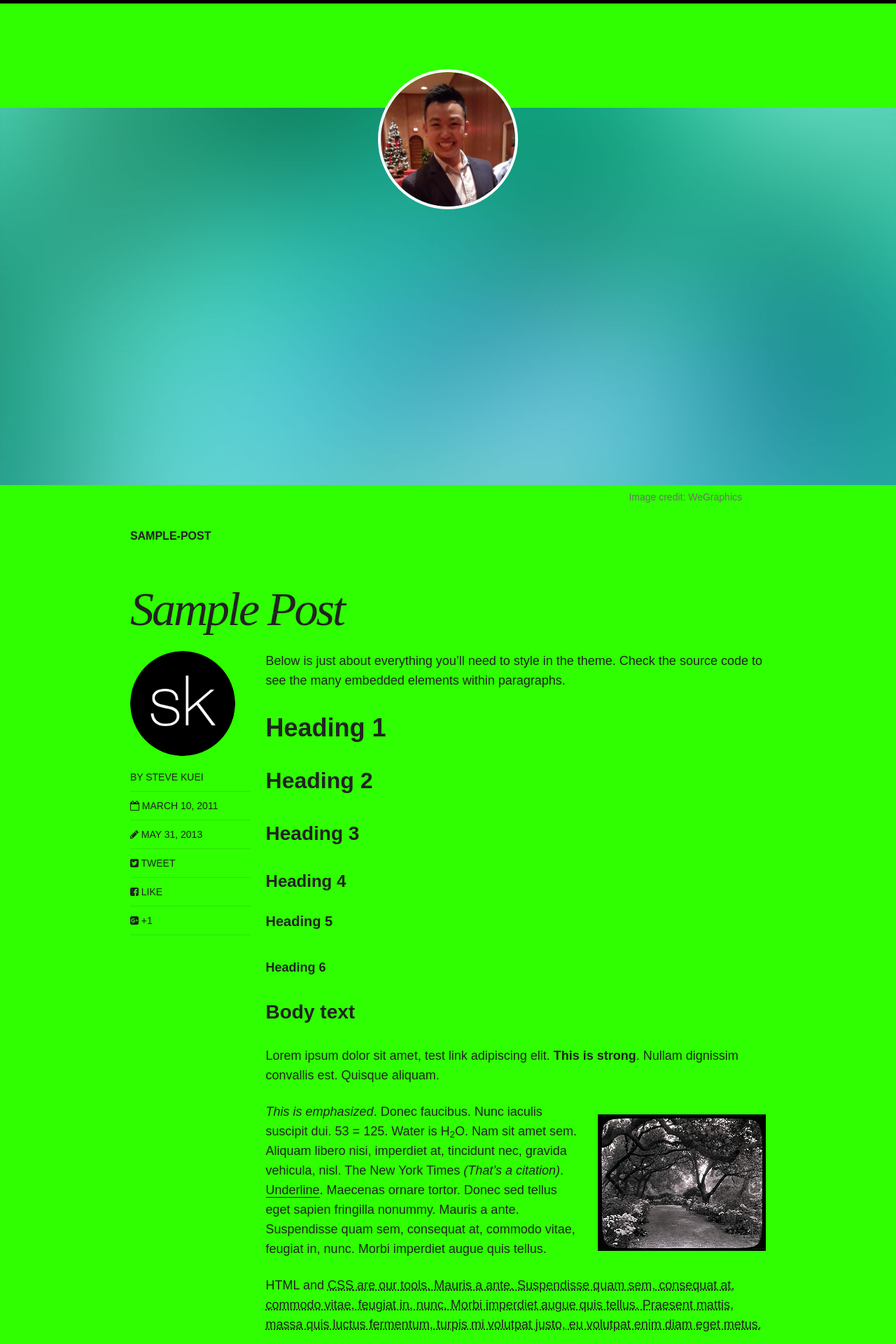
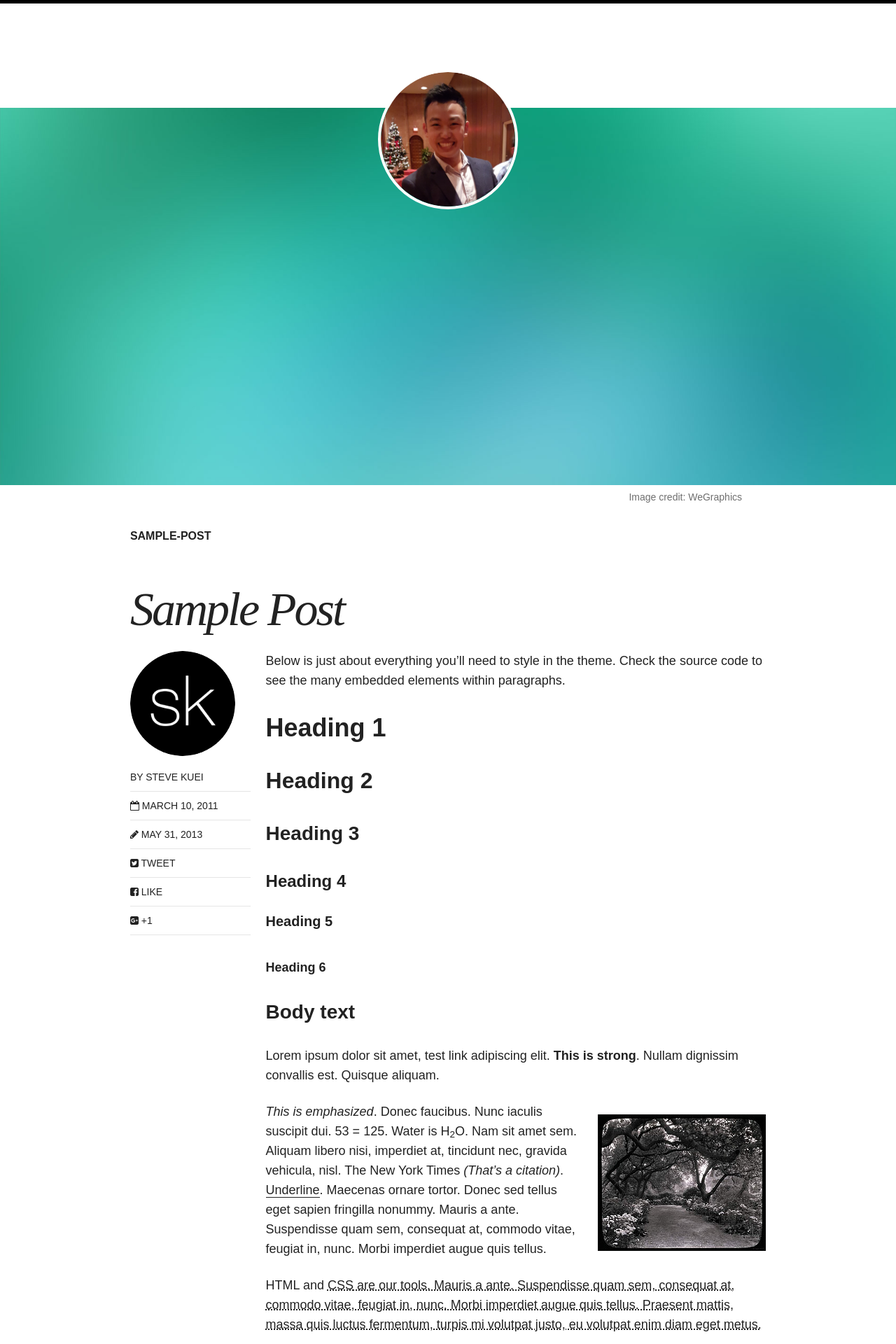
Before and after one commit to scallionpancake/old-website, a Jekyll site: the page built from _posts/articles/2011-03-10-sample-post.md, in a window 1280 px wide. Shown: the top 1920 px of the page at 70% size. Built offline with Jekyll 4.4.1, drawn with Linux system fonts in a browser that asks for light colours; nearby versions of some CDN libraries.

Commit message:
122715_v1
css worked, changing colors back. trying to justify text

```diff
--- a/_layouts/page.html
+++ b/_layouts/page.html
@@ -19,7 +19,9 @@
         <h1 class="entry-title">{% if page.headline %}{{ page.headline }}{% else %}{{ page.title }}{% endif %}</h1>
       </header>
       <div class="entry-content">
+	  <div class="align-justify">
         {{ content }}
+	  </div>
       </div><!-- /.entry-content -->
     </div><!-- /.entry-wrapper -->
   </article>
--- a/_sass/_variables.scss
+++ b/_sass/_variables.scss
@@ -19,15 +19,16 @@
 
 
 // COLORS =====================================================
-$body-color         : #2fff00;
+$body-color         : #fff;
 $text-color         : #222;
 $base-color         : #343434;
 $comp-color         : spin($base-color, 180);
 $border-color       : #ddd;
 $white              : #fff;
 $black              : #000;
+$purple				: #6d0774;
 $accent-color       : $black;
-$link-color         : #6d0774;
+$link-color         : $purple;
 
 $table-border-color           : $border-color;
 $table-border                 : 1px solid $table-border-color;
```
